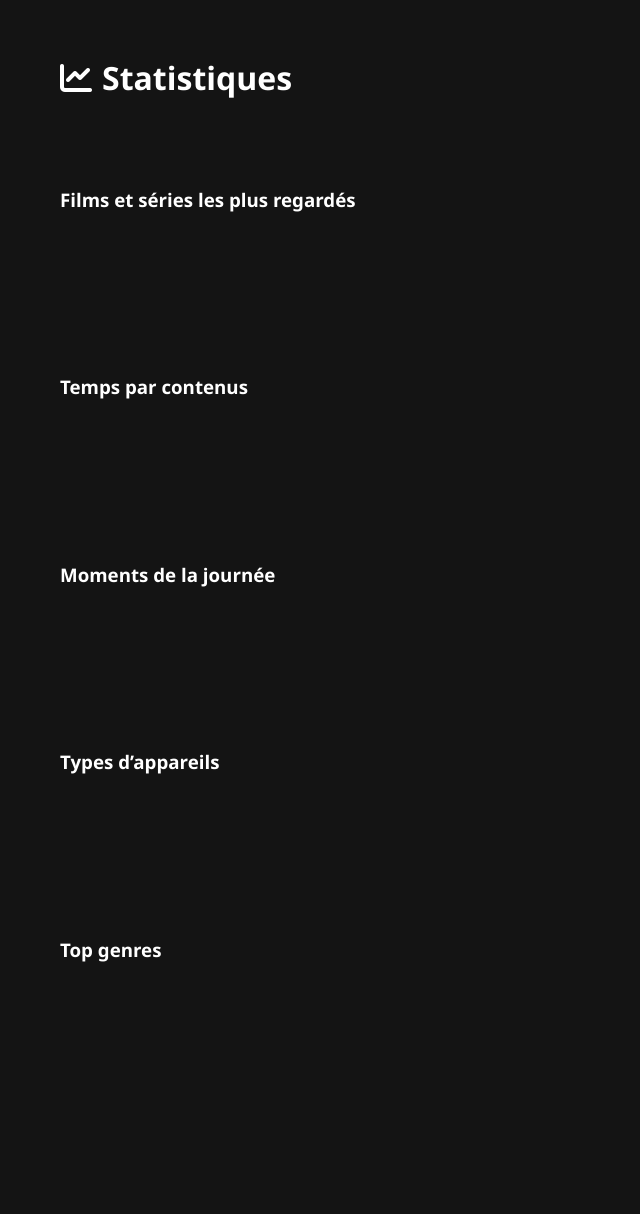
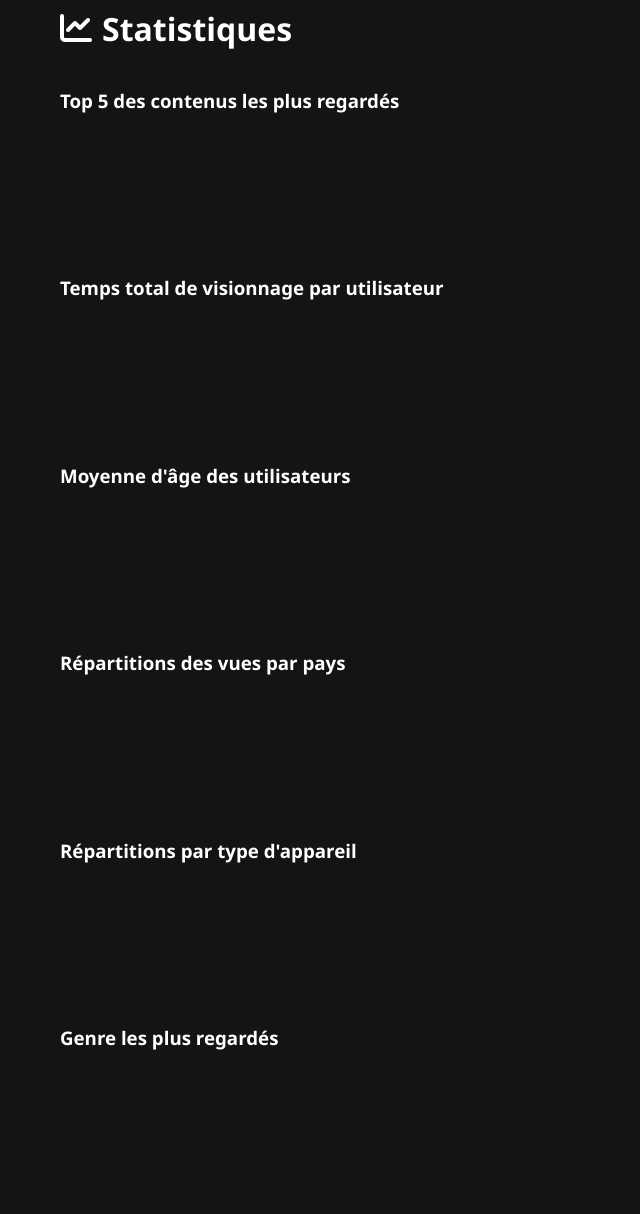
Before and after one commit to AugustinCoirre/NoSQL-TPJ1, a plain HTML site: page frontend/admin.html in a window 1280 px wide. Shown: the part 111-1325 px from the top of the page, without its empty margins (0-640 px from the left). Before the commit the page ends 1265 px from the top, so only its background shows below. Drawn offline with nearby package versions, Linux system fonts and the light colour scheme.

Commit message:
Update chart titles and remove unused canvas element in admin page

```diff
--- a/frontend/admin.html
+++ b/frontend/admin.html
@@ -28,28 +28,30 @@
       <div class="container">
         <div class="section-header">
           <h2><i class="fas fa-chart-line"></i> Statistiques</h2>
-          <canvas id="pieCanvas" aria-label="chart" role="img"></canvas>
         </div>
-
         <div class="charts-grid">
           <div class="chart-card">
-            <h3>Films et séries les plus regardés</h3>
+            <h3>Top 5 des contenus les plus regardés</h3>
             <canvas id="chart-genre"></canvas>
           </div>
           <div class="chart-card">
-            <h3>Temps par contenus</h3>
+            <h3>Temps total de visionnage par utilisateur</h3>
             <canvas id="chart-top-movies"></canvas>
           </div>
           <div class="chart-card">
-            <h3>Moments de la journée</h3>
+            <h3>Moyenne d'âge des utilisateurs</h3>
             <canvas id="chart-directors"></canvas>
           </div>
           <div class="chart-card">
-            <h3>Types d’appareils</h3>
+            <h3>Répartitions des vues par pays</h3>
             <canvas id="chart-directors"></canvas>
           </div>
           <div class="chart-card">
-            <h3>Top genres</h3>
+            <h3>Répartitions par type d'appareil</h3>
+            <canvas id="chart-directors"></canvas>
+          </div>
+          <div class="chart-card">
+            <h3>Genre les plus regardés</h3>
             <canvas id="chart-directors"></canvas>
           </div>
         </div>
```
